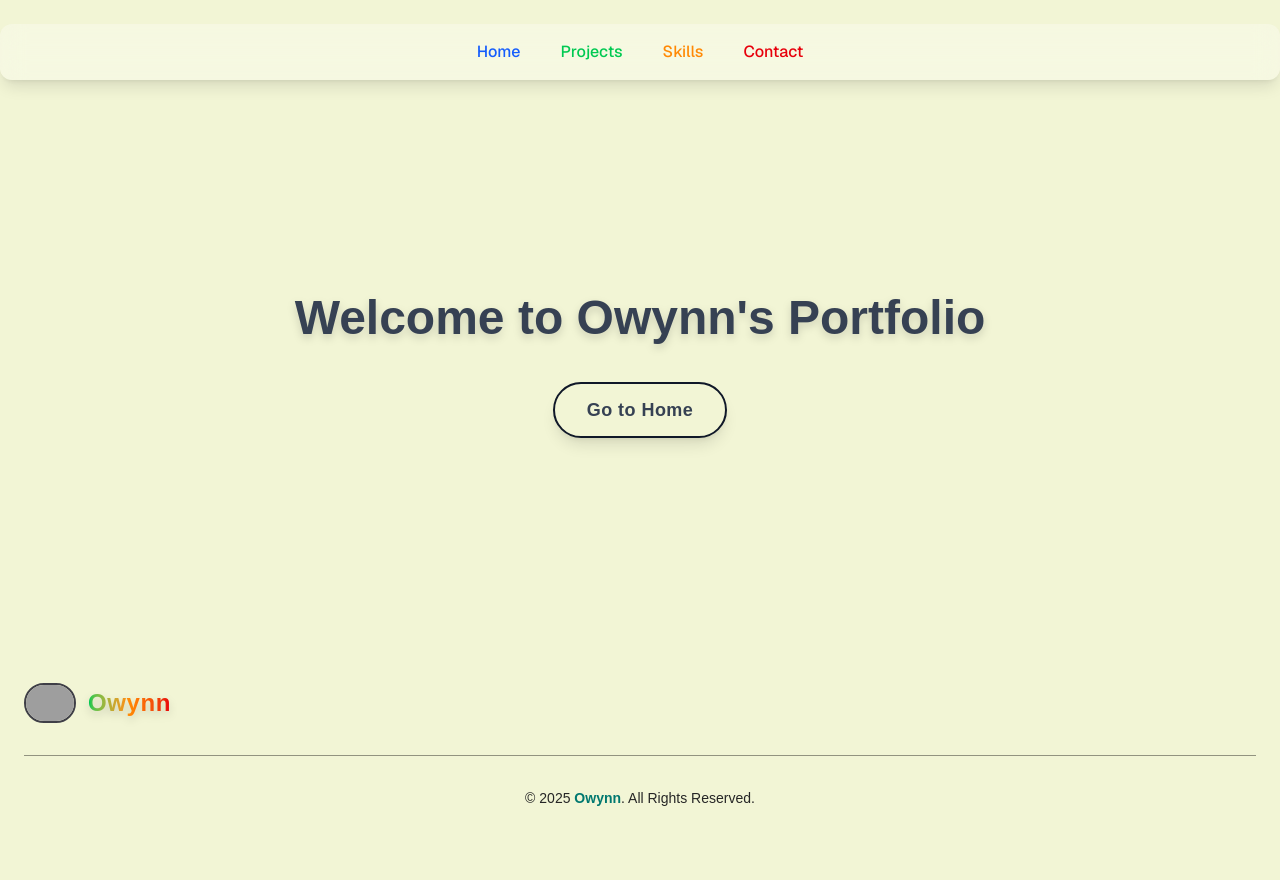
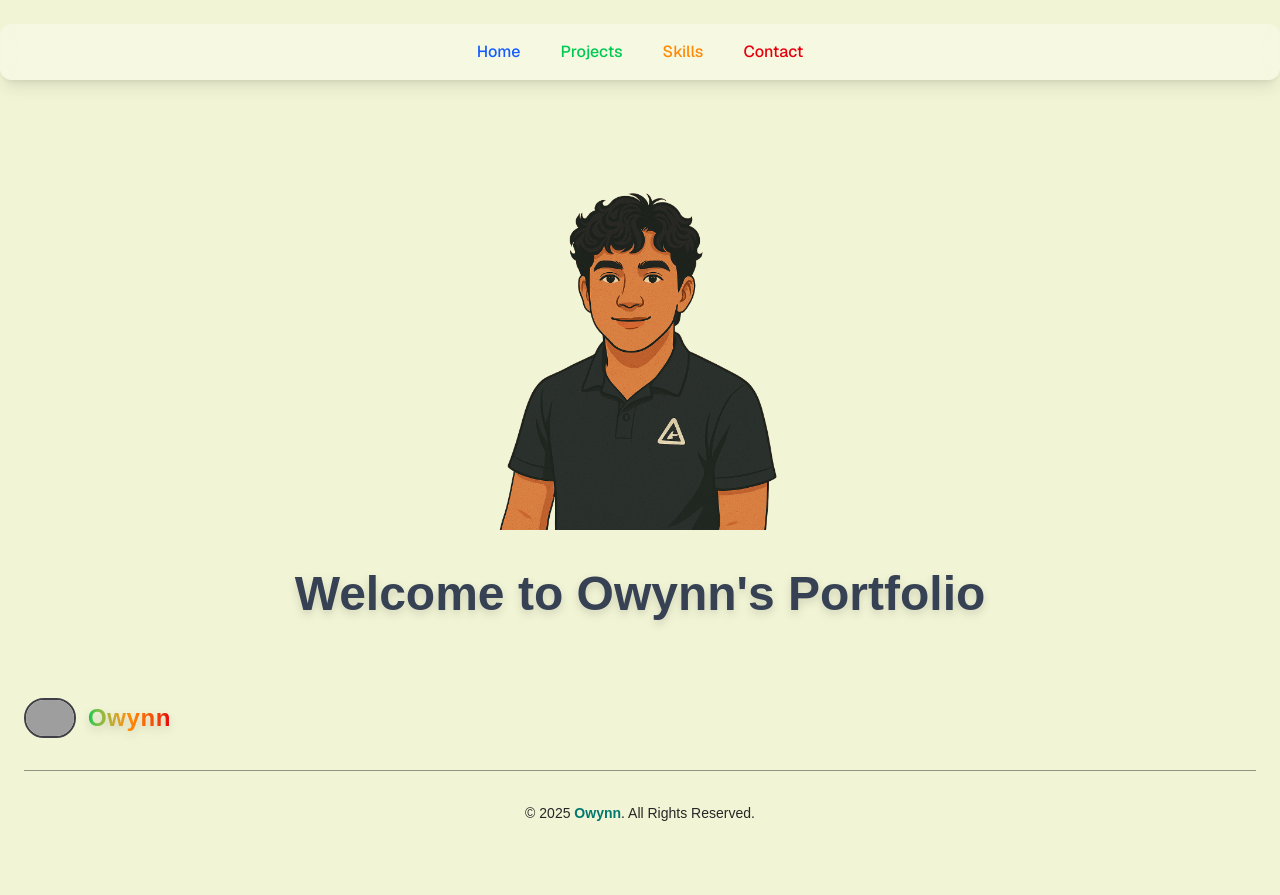
Before and after one commit to Owyni/owynn-Nodejs-Tailwindcss4, a Next.js app: page / in a window 1280 px wide. Built offline with nearby package versions, Linux system fonts and the light colour scheme; grey boxes are pictures that could not be loaded.

Commit message:
Welcome page updated

```diff
--- a/app/home/page.tsx
+++ b/app/home/page.tsx
@@ -11,11 +11,10 @@ export default function Page() {
               Hey, I'm Owynn!
             </h1>
             <p className="p-2 text-lg text-gray-600 mb-6 text-shadow-sm max-w-2xl">
-              This is a simple webpage built with Next.js and Tailwind CSS. <br></br> Explore
-              the content and enjoy the design!
+              This is a simple webpage built with Next.js and Tailwind CSS.{" "}
+              <br></br> Explore the content and enjoy the design!
             </p>
           </div>
-          <div>
           <Image
             width={700}
             height={700}
@@ -24,17 +23,19 @@ export default function Page() {
             className="min-w-[300px] h-auto"
           />
         </div>
-        </div>
         <div className="bg-white/30 backdrop-blur-md shadow-lg rounded-xl px-8 py-4 flex items-center font-sans justify-center max-w-7xl w-full mx-auto mt-6">
           <section className="p-8 my-12 mx-auto max-w-2xl">
             <h2 className="text-3xl font-bold text-transparent bg-clip-text bg-gradient-to-r from-blue-500 via-purple-500 to-pink-500 mb-4">
               A little about me
             </h2>
             <p className="text-gray-700 text-lg leading-relaxed">
-               I'm a Systems Engineering student from Mexico who enjoys meeting new people,
-               discussing contemporary issues, and embracing new experiences. I'm fluent in both English and Spanish.
-               I'm passionate about fitness and spend a lot of time at the gym, but I'm just as comfortable focusing on long-term
-               challenges that require persistence and patience. I'm always ready to face new obstacles and excited to connect with you!
+              I'm a Systems Engineering student from Mexico who enjoys meeting
+              new people, discussing contemporary issues, and embracing new
+              experiences. I'm fluent in both English and Spanish. I'm
+              passionate about fitness and spend a lot of time at the gym, but
+              I'm just as comfortable focusing on long-term challenges that
+              require persistence and patience. I'm always ready to face new
+              obstacles and excited to connect with you!
             </p>
           </section>
         </div>
--- a/app/page.tsx
+++ b/app/page.tsx
@@ -1,19 +1,22 @@
 import React from "react";
 import Footer from "./components/footer";
+import Image from "next/image";
 
 const page = () => {
   return (
     <div className="min-h-screen flex flex-col bg-[#f2f5d5]">
       <main className="flex-1 flex flex-col items-center justify-center w-full px-4">
+        <Image
+          width={300}
+          height={300}
+          src="/owynn.png"
+          alt="Owynn's Portfolio"
+          className="min-w-[300px] h-auto mb-8"
+          />
         <h1 className="text-center p-2 text-5xl font-extrabold bg-gray-700 bg-clip-text text-transparent mb-8 drop-shadow-lg">
           Welcome to Owynn's Portfolio
         </h1>
         <div className="w-full flex justify-center">
-          <a href="/home">
-            <button className="px-8 py-3 rounded-full text-gray-700 font-bold shadow-lg border-2 border-gray-900 hover:bg-gradient-to-r from-green-500 via-orange-400 to-red-600 hover:text-black hover:border-gray-600 transition-all duration-200 ease-in-out tracking-wide text-lg">
-              Go to Home
-            </button>
-          </a>
         </div>
       </main>
       <div className="mb-8">
```
Also changed, not shown: public/main.jpg (deleted), public/owynn.png (added). Lines whose indentation alone changed are shown as unchanged.
